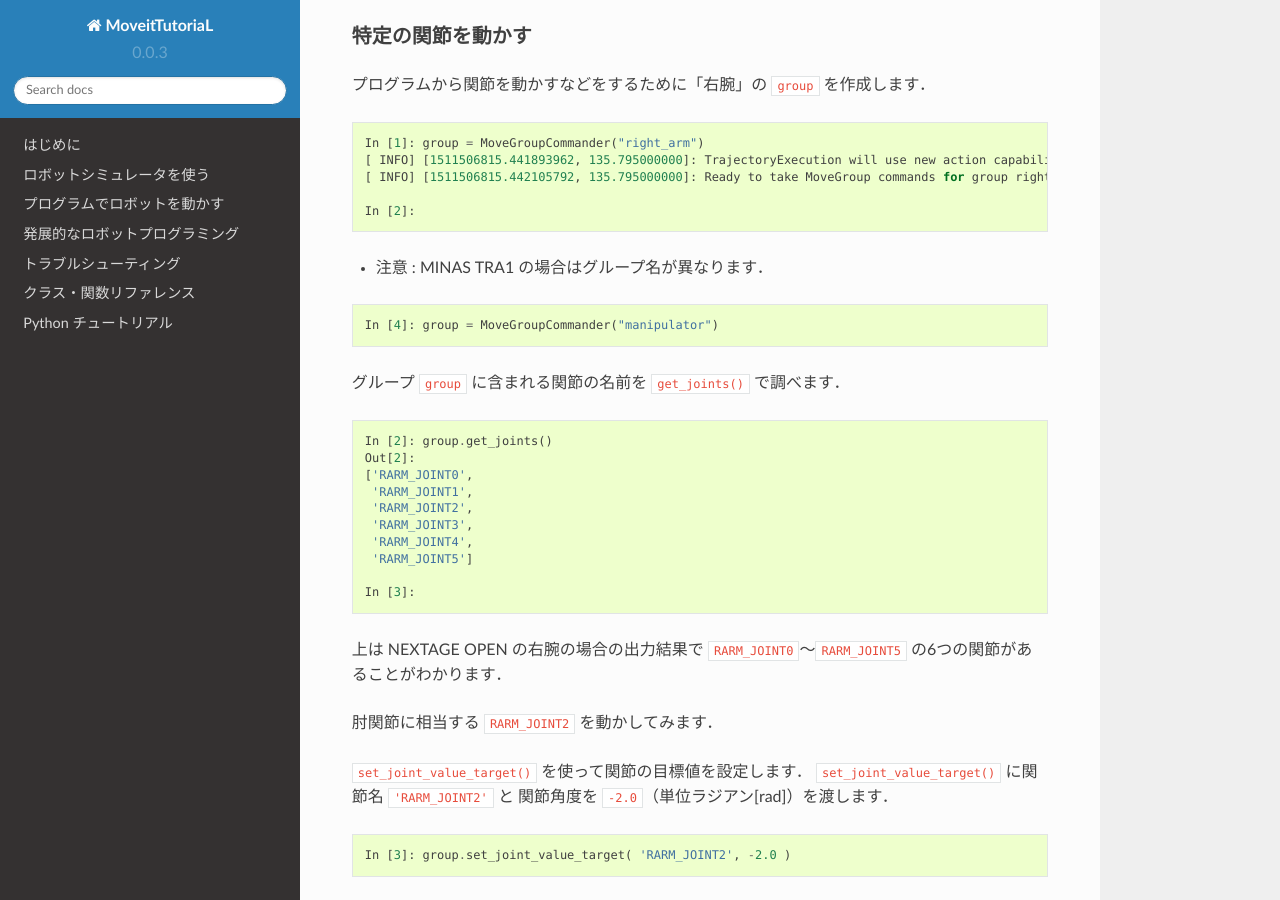
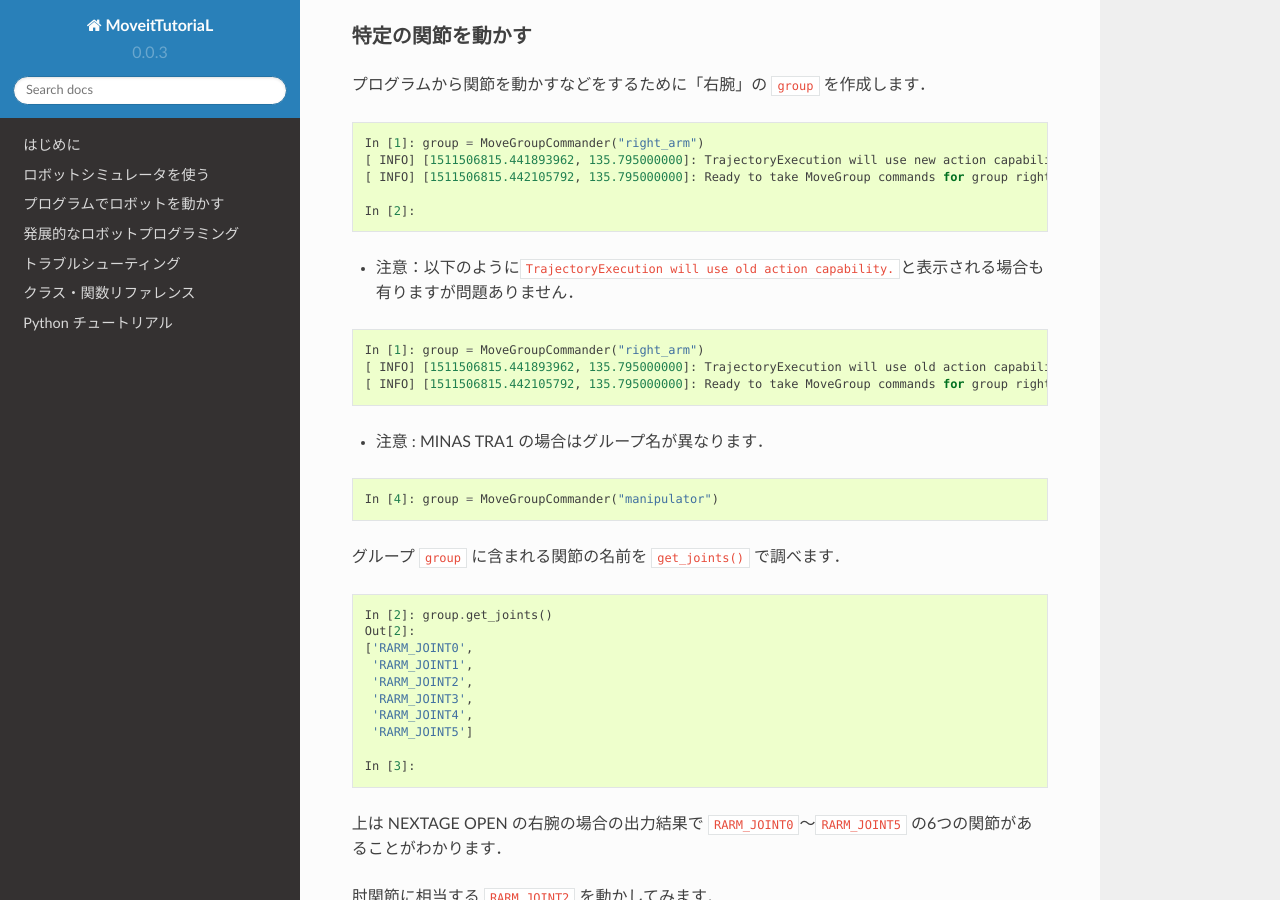
Before and after one commit to tork-a/tork_moveit_tutorial, a Sphinx documentation site: the page built from doc/moveit-tutorial_ja_robot-python_basic.md, in a window 1280 px wide and 900 px high, scrolled down 751 px. Built offline with Sphinx 7.4.7 and the Read the Docs theme 2.0.0, drawn with Linux system fonts in a browser that asks for light colours.

Commit message:
add comment about: TrajectoryExecution will use old action capability.

````diff
--- a/doc/moveit-tutorial_ja_robot-python_basic.md
+++ b/doc/moveit-tutorial_ja_robot-python_basic.md
@@ -40,6 +40,13 @@ In [1]: group = MoveGroupCommander("right_arm")
 [ INFO] [1511506815.442105792, 135.795000000]: Ready to take MoveGroup commands for group right_arm.
 
 In [2]:
+```
+
+- 注意：以下のように`TrajectoryExecution will use old action capability.`と表示される場合も有りますが問題ありません．
+```python
+In [1]: group = MoveGroupCommander("right_arm")
+[ INFO] [1511506815.441893962, 135.795000000]: TrajectoryExecution will use old action capability.
+[ INFO] [1511506815.442105792, 135.795000000]: Ready to take MoveGroup commands for group right_arm.
 ```
 
 - 注意 : MINAS TRA1 の場合はグループ名が異なります．
````
